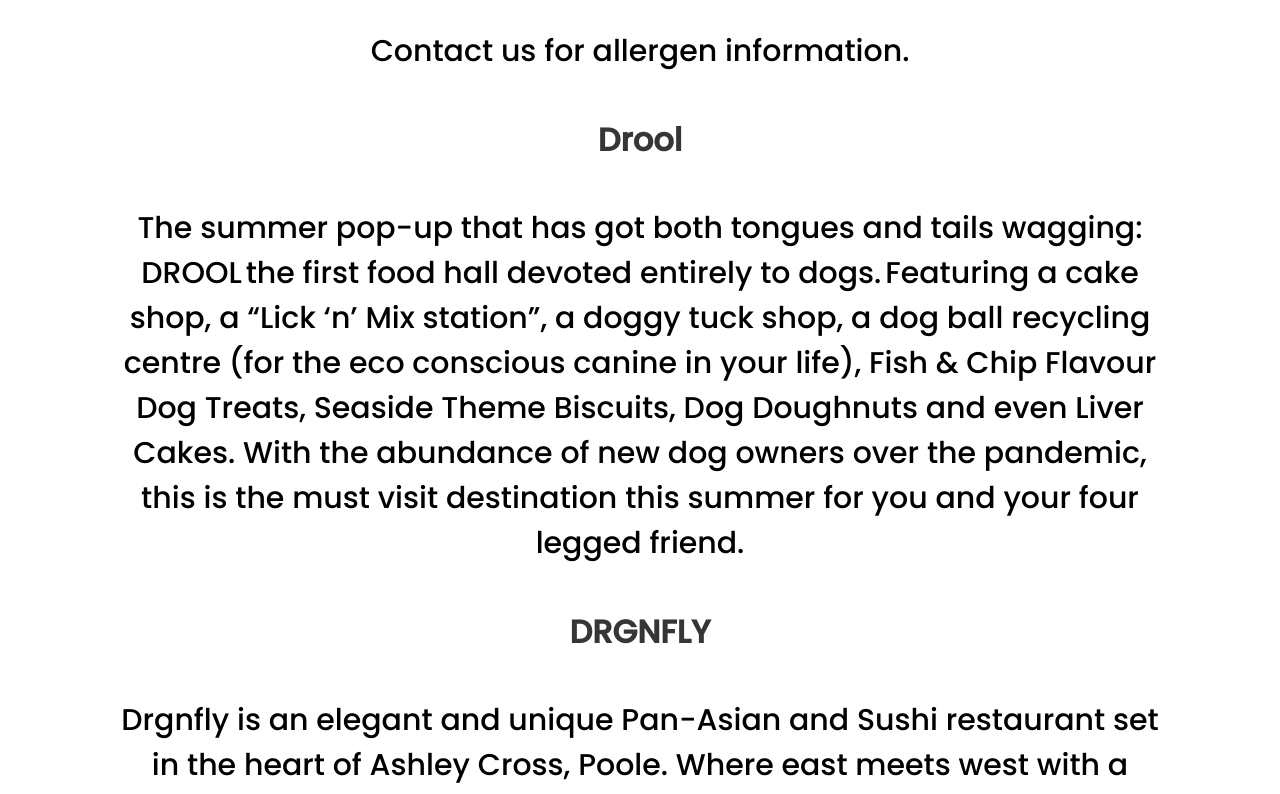
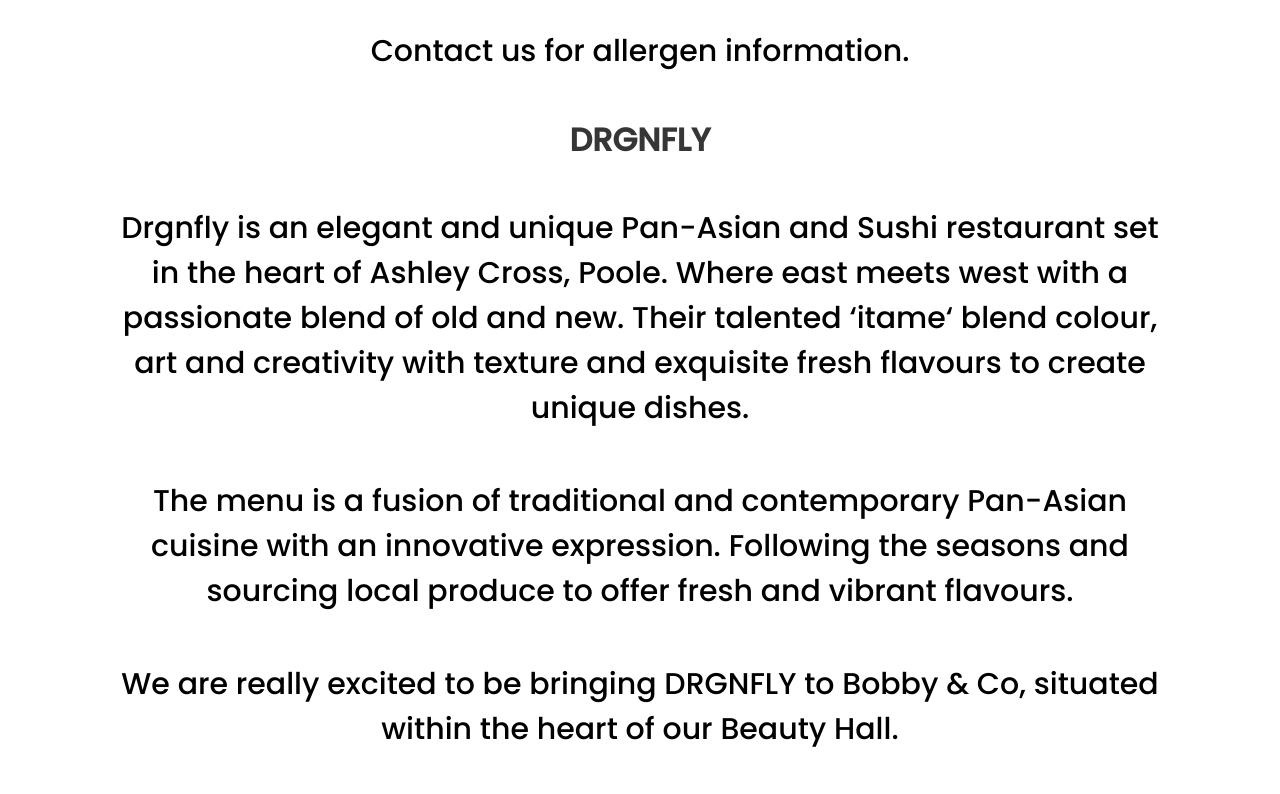
Before and after one commit to olilewis1/BobbysBournemouth, a React (Create React App) app: page /whatsinside in a window 1280 px wide. Shown: the part 1840-2634 px from the top of the page. Built offline with nearby package versions, Linux system fonts and the light colour scheme.

Commit message:
changes home and navbar

```diff
--- a/src/components/WhatsInside.js
+++ b/src/components/WhatsInside.js
@@ -64,13 +64,7 @@
         <p className="m-6 is-size-6-touch">
           Contact us for allergen information.
         </p>
-        <h2 className="mt-6 title">
-          Drool
-        </h2>
-        <p className="m-6 is-size-6-touch">
-          The summer pop-up that has got both tongues and tails wagging: DROOL the first food hall devoted entirely to dogs. Featuring a cake shop, a “Lick ‘n’ Mix station”, a doggy tuck shop, a dog ball recycling centre (for the eco conscious canine in your life), Fish & Chip Flavour Dog Treats, Seaside Theme Biscuits, Dog Doughnuts and even Liver Cakes. With the abundance of new dog owners over the pandemic, this is the must visit destination this summer for you and your four legged friend.
 
-        </p>
 
         <h2 className="mt-6 title">
           DRGNFLY
@@ -117,9 +111,6 @@
         <p className="m-6 is-size-6-touch">
           Your health and wellbeing is our priority, but comfort and convenience is important too. With online booking services, the latest aesthetic and non-surgical technology for face and body, iPads and mobile phone charging points, life just got a little easier.
         </p>
-        <p className="m-6 is-size-6-touch">
-          Coming 2nd December.
-        </p>
 
 
 
```
